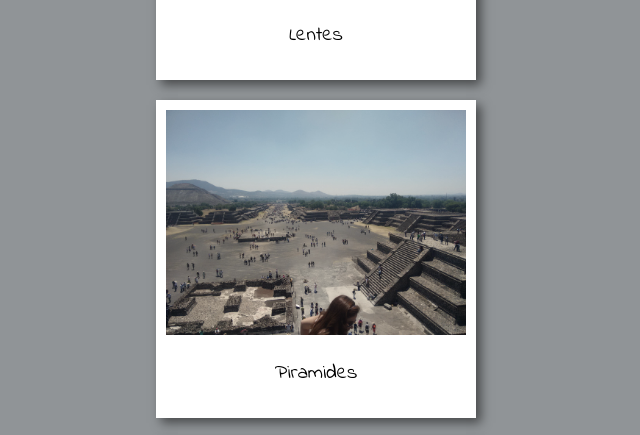
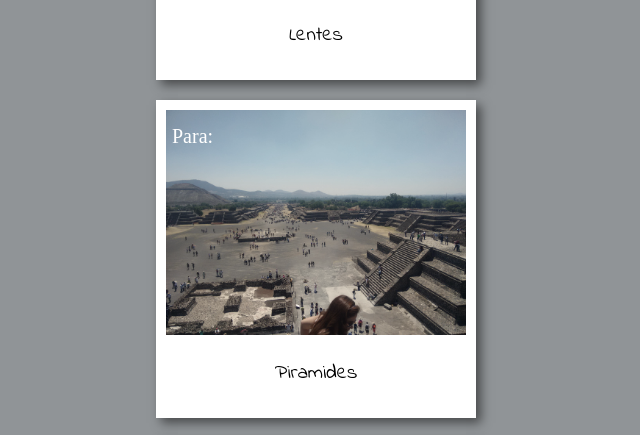
Before and after one commit to KarlaRuan/Selectores, a plain HTML site: page imagenes.html in a window 1280 px wide. Shown: the part 1502-1937 px from the top of the page, 324-964 px from the left. Drawn offline with Linux system fonts and the light colour scheme.

Commit message:
Agregar texto a imagenes

```diff
--- a/estilo.css
+++ b/estilo.css
@@ -49,6 +49,7 @@ h1{
 	filter: sepia(3); /*El 1 es el valor original*/
 }
 div.polaroid{
+	position: relative;
 	background-color: white;
 	width: 300px;
 	/*opacity: .9; Va de 0.0 a 1.0*/
@@ -64,3 +65,10 @@ div.polaroid{
 	font-family: 'Indie Flower', cursive;
 	font-size: 20px;
 }
+.imgText{
+	position: absolute;
+	top: 5px;
+	left: 16px;
+	font-size: 20px;
+	color: white;
+}
--- a/imagenes.html
+++ b/imagenes.html
@@ -21,6 +21,9 @@
 	</div>
 	<div class="polaroid">
 		<img src="imagen4.jpg" width="300">
+		<p class="imgText">
+			Para:
+		</p>
 		<div class="texto">
 			<p>Piramides</p>
 		</div>
```
